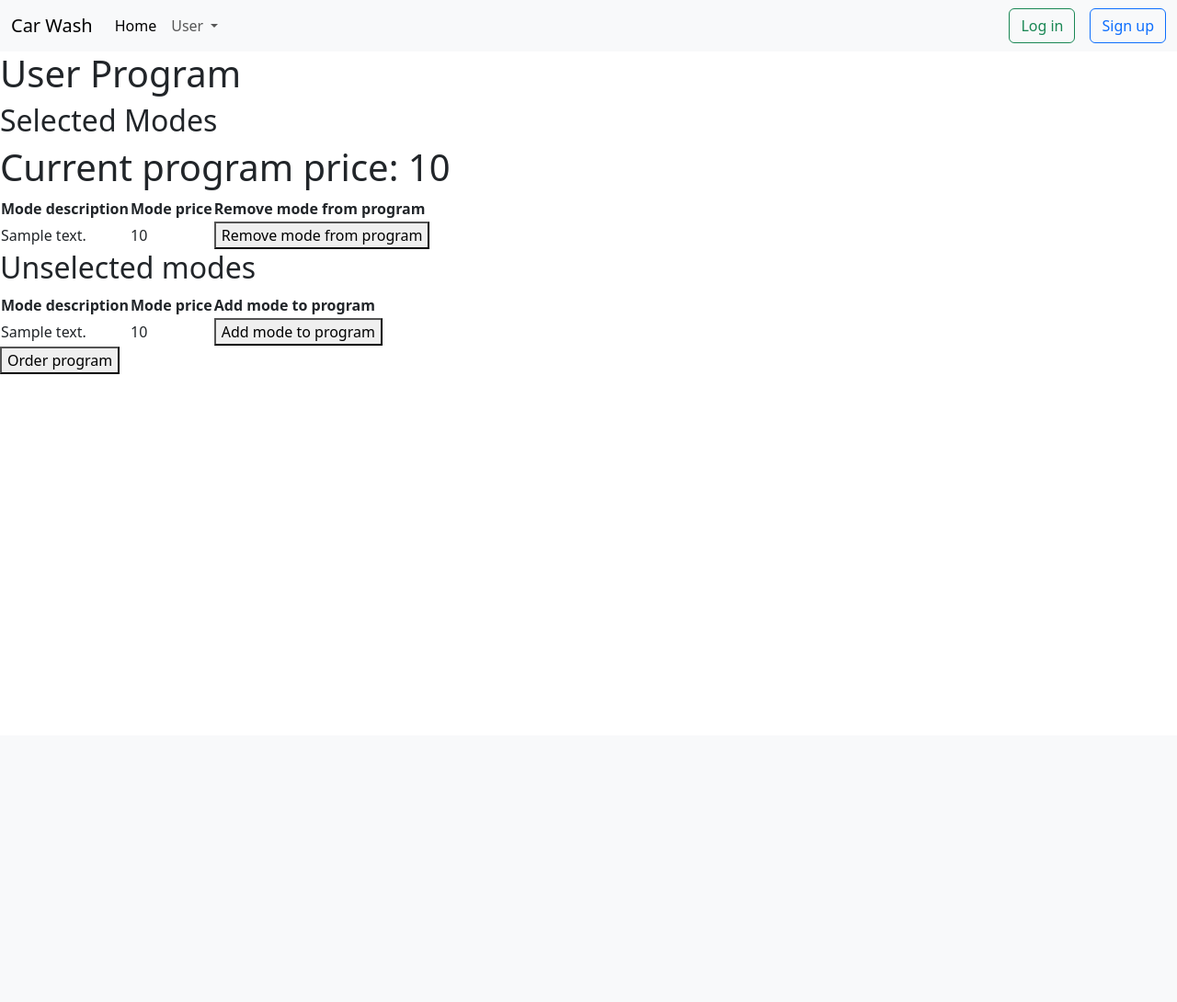
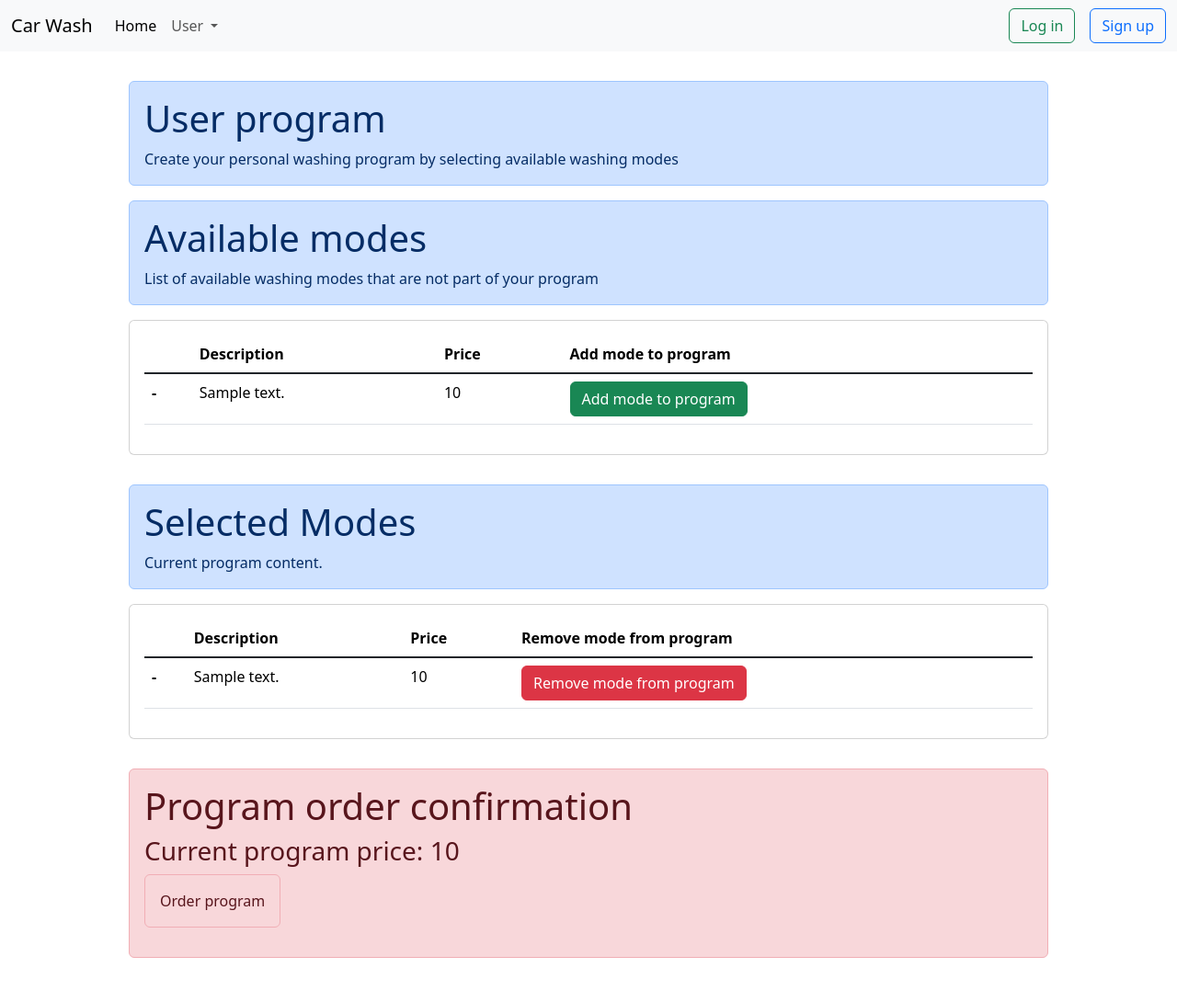
Before and after one commit to marko-miletic/car-wash, a Flask app: template src/templates/user_program.html in a window 1280 px wide. Shown: the whole page at 92% size. Before the commit the page ends 407 px from the top, so only its background shows below. Run offline with Flask 2, Linux system fonts and the light colour scheme; the template is opened without the code that fills it: most values are stand-ins (such as "Sample title", 1, 10 or a date in 2020); parts of the project's set-up code (start-up, migrations or seed data) failed here and were passed over.

Commit message:
feat: update user_program template and minor invoice related fixes

```diff
--- a/src/crud/invoice_operations.py
+++ b/src/crud/invoice_operations.py
@@ -1,4 +1,4 @@
-from sqlalchemy import func
+from sqlalchemy import func, desc
 from sqlalchemy.exc import SQLAlchemyError
 
 from src.logs import logger
@@ -26,9 +26,9 @@
             .join(User)\
             .filter(Invoice.user_id == user_id)
         if number is None:
-            invoices = invoices.all()
+            invoices = invoices.order_by(desc(Invoice.time_stamp)).all()
         else:
-            invoices = invoices.limit(number).all()
+            invoices = invoices.limit(number).order_by(desc(Invoice.time_stamp)).all()
         return [dict(zip(invoices_template, tuple(row))) for row in invoices]
     except SQLAlchemyError as err:
         logger.logging.error(err)
--- a/src/templates/user_program.html
+++ b/src/templates/user_program.html
@@ -2,23 +2,69 @@
 
 {% block content %}
 
-    <h1> User Program </h1>
-    <h2> Selected Modes </h2>
-
-    <h1> Current program price: {{ program_price }}</h1>
-
-    <table>
+<div style="padding: 2em">
+    <div style="max-width: 1000px; margin: 0 auto">
+        <div>
+            <div class="alert alert-primary" role="alert">
+                <h1> User program </h1>
+                Create your personal washing program by selecting available washing modes
+            </div>
+            <div class="alert alert-primary" role="alert">
+                <h1> Available modes </h1>
+                List of available washing modes that are not part of your program
+            </div>
+            <div class="card card-body">
+                <table class="table">
+                    <thead>
                         <tr>
-            <th> Mode description </th>
-            <th> Mode price </th>
-            <th> Remove mode from program </th>
+                            <th scope="col"> </th>
+                            <th scope="col"> Description </th>
+                            <th scope="col"> Price </th>
+                            <th scope="col"> Add mode to program </th>
                         </tr>
-        {% for mode in selected_modes %}
+                    </thead>
+                    <tbody class="table-group-divider">
+                        {% for mode in unselected_modes %}
                             <tr>
+                                <th scope="row"> - </th>
                                 <td> {{ mode.description }} </td>
                                 <td> {{ mode.price }} </td>
                                 <td>
-                    <button type="button"
+                                    <button class="btn btn-success" type="button"
+                                            onclick="window.location.href='{{ url_for('user.user_program_add_mode',
+                                                                              mode_id=mode.id, user_id=user_id) }}';">
+                                        Add mode to program
+                                    </button>
+                                </td>
+                            </tr>
+                        {% endfor %}
+                    </tbody>
+                </table>
+            </div>
+        </div>
+        <div style="margin-top: 2em">
+            <div class="alert alert-primary" role="alert">
+                <h1> Selected Modes </h1>
+                Current program content.
+            </div>
+            <div class="card card-body">
+                <table class="table">
+                    <thead>
+                        <tr>
+                            <th scope="col"> </th>
+                            <th scope="col"> Description </th>
+                            <th scope="col"> Price </th>
+                            <th scope="col"> Remove mode from program </th>
+                        </tr>
+                    </thead>
+                    <tbody class="table-group-divider">
+                        {% for mode in selected_modes %}
+                            <tr>
+                                <th scope="row"> - </th>
+                                <td> {{ mode.description }} </td>
+                                <td> {{ mode.price }} </td>
+                                <td>
+                                    <button class="btn btn-danger" type="button"
                                             onclick="window.location.href='{{ url_for('user.user_program_remove_mode',
                                                                               mode_id=mode.id, user_id=user_id) }}';">
                                         Remove mode from program
@@ -26,34 +72,21 @@
                                 </td>
                             </tr>
                         {% endfor %}
+                    </tbody>
                 </table>
-
-    <h2> Unselected modes </h2>
-
-    <table>
-        <tr>
-            <th> Mode description </th>
-            <th> Mode price </th>
-            <th> Add mode to program </th>
-        </tr>
-        {% for mode in unselected_modes %}
-            <tr>
-                <td> {{ mode.description }} </td>
-                <td> {{ mode.price }} </td>
-                <td>
-                    <button type="button"
-                            onclick="window.location.href='{{ url_for('user.user_program_add_mode',
-                                                              mode_id=mode.id, user_id=user_id) }}';">
-                        Add mode to program
-                    </button>
-                </td>
-            </tr>
-        {% endfor %}
-    </table>
-
-    <button type="button"
+            </div>
+        </div>
+        <div style="margin-top: 2em">
+            <div class="alert alert-danger" role="alert">
+                <h1> Program order confirmation </h1>
+                <h3> Current program price: {{ program_price }} </h3>
+                <button class="alert alert-danger" type="button"
                         onclick="window.location.href='{{ url_for('user.user_create_invoice') }}';">
                     Order program
                 </button>
+            </div>
+        </div>
+    </div>
+</div>
 
 {% endblock %}
--- a/src/utility/invoice_calculation.py
+++ b/src/utility/invoice_calculation.py
@@ -14,17 +14,13 @@
         for mode in current_user_program:
             total_modes_price += mode.get('price', 0)
 
-        print('modes price: ', total_modes_price)
-
         discounted_price = total_modes_price -\
                            ((current_discount_data.additional_discount / 100) * total_modes_price)
-
-        print('discount 1: ', discounted_price)
 
         if user_invoices_count % 10 == 0 and user_invoices_count != 0:
             discounted_price = discounted_price -\
                                ((current_discount_data.base_discount / 100) * discounted_price)
-        return discounted_price
+        return round(discounted_price, 2)
     except Exception as err:
         logger.logging.error(err)
         raise ValueError(err)
```
Lines whose indentation alone changed are shown as unchanged.
